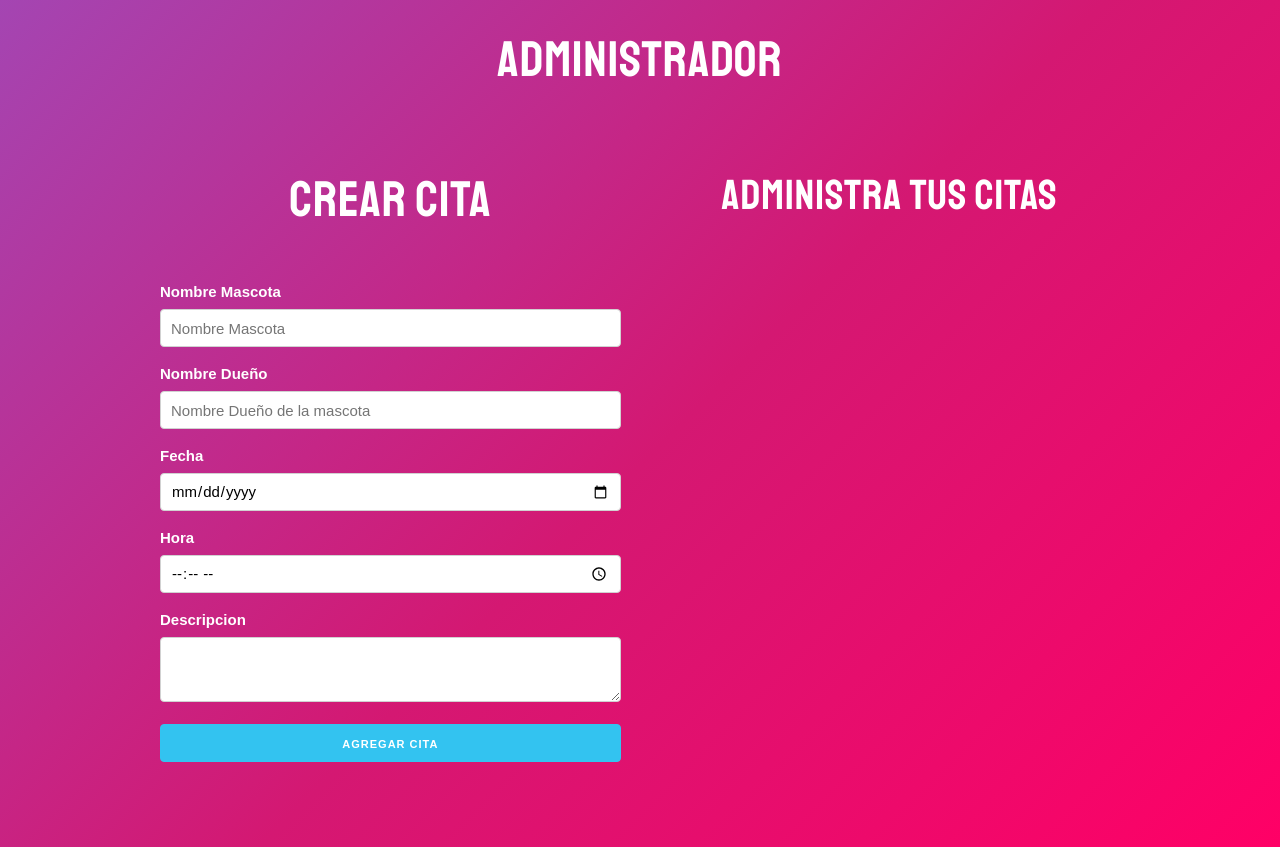
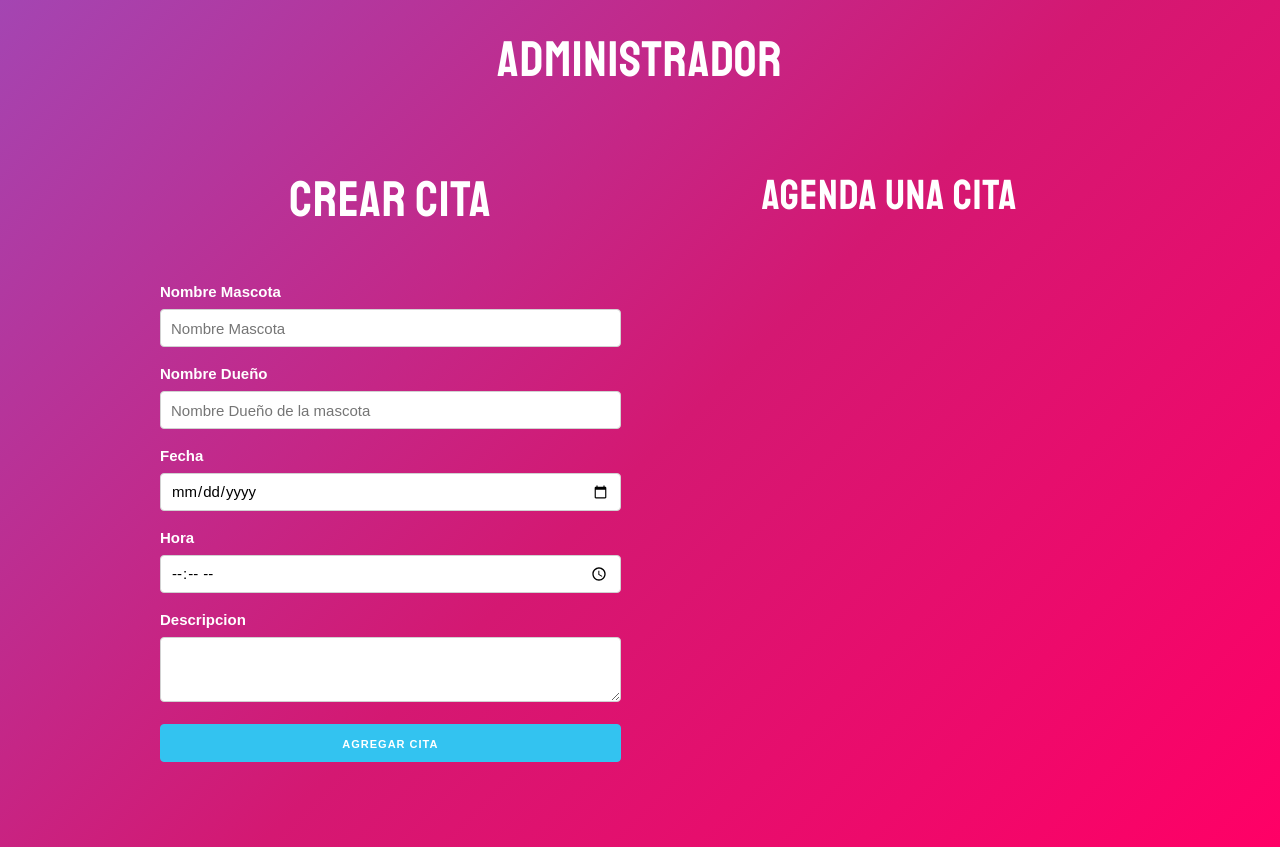
Before and after one commit to MosqueraSt3/agendarCitas, a React (Create React App) app: page / in a window 1280 px wide. Built offline with nearby package versions, Linux system fonts and the light colour scheme.

Commit message:
titulo dinamico

```diff
--- a/src/App.js
+++ b/src/App.js
@@ -20,6 +20,9 @@
     guardarCitas(nuevasCitas)
   }
 
+  // Mensaje dinamico
+  const titulo = citas.length === 0 ? 'Agenda una cita' : 'Administra tus citas'
+
   return (
     <Fragment>
       <h1>Administrador</h1>
@@ -31,7 +34,7 @@
             />
           </div>
           <div className="one-half column">
-            <h2>Administra tus citas</h2>
+            <h2>{titulo}</h2>
             {citas.map(cita => (
               <Cita
                 key={cita.id}
```
